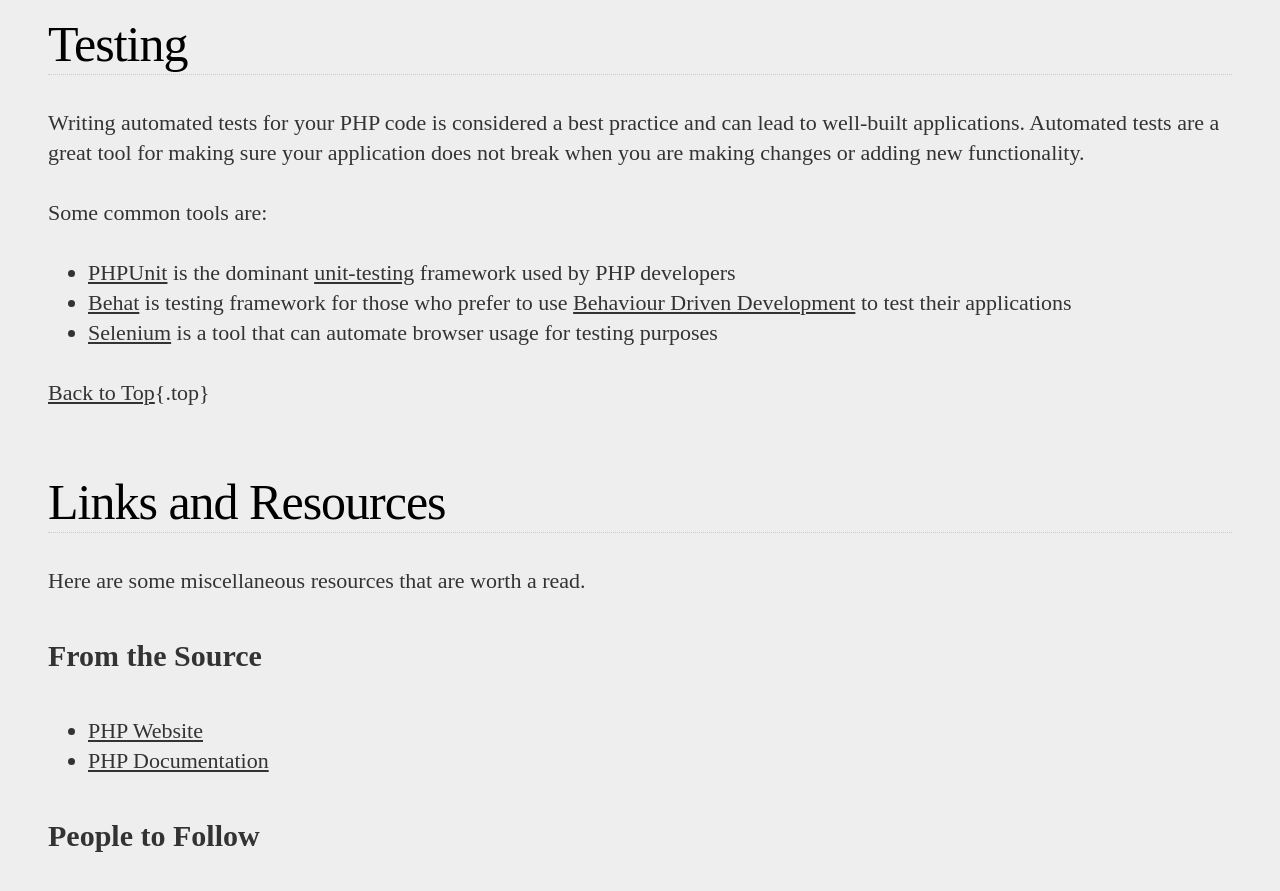
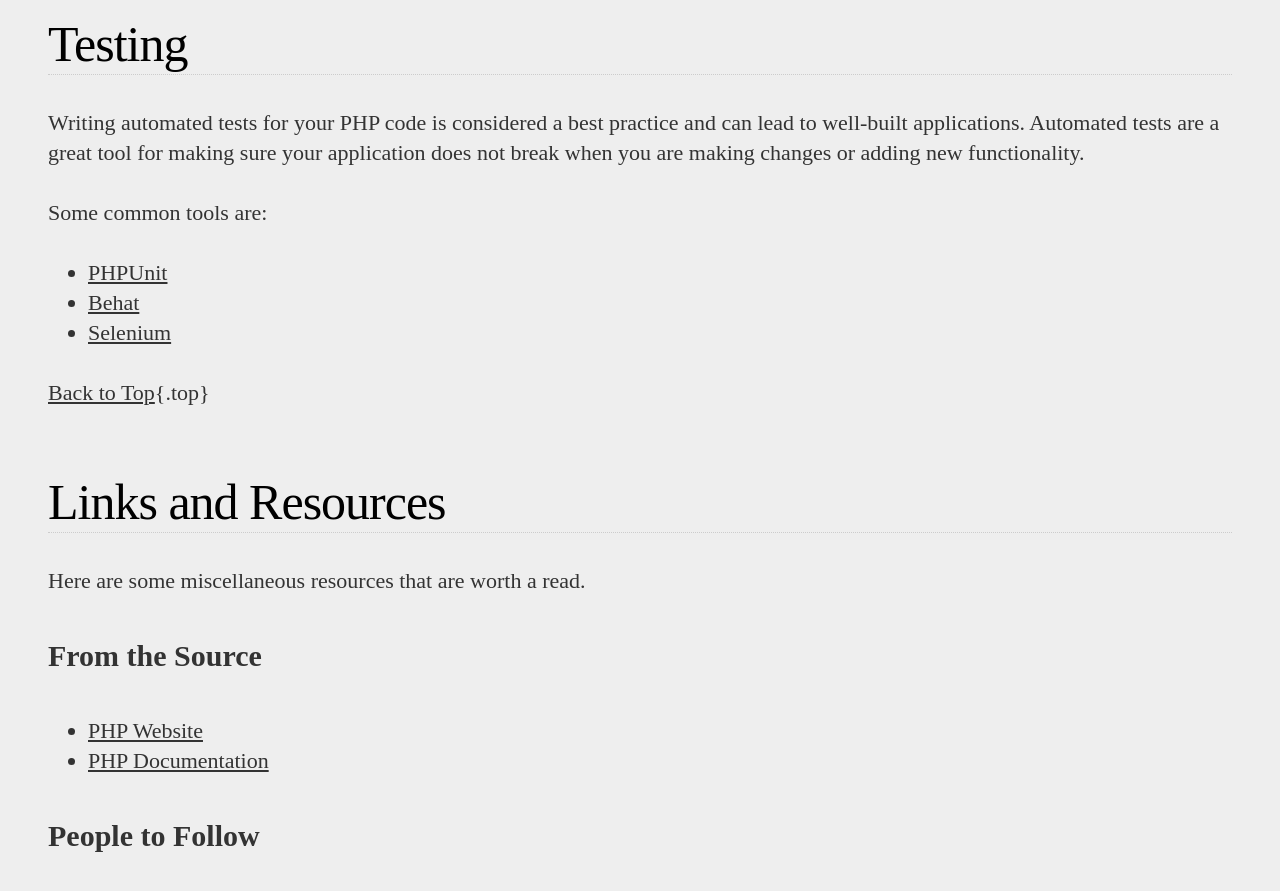
Before and after one commit to codeguy/php-the-right-way, a Jekyll site: the page built from index.html, in a window 1280 px wide and 900 px high, scrolled down 10220 px. Shown: the top 891 px of the window. Built offline with Jekyll 4.4.1, drawn with Linux system fonts in a browser that asks for light colours; some web fonts are replaced; Markdown is read by kramdown in place of the engine named in the settings; comment, search, counter and statistics services are not loaded.

Commit message:
Removed comments attached to links since some people apparantly think it makes the markdown files hard to read

```diff
--- a/_includes/testing.md
+++ b/_includes/testing.md
@@ -6,12 +6,8 @@ does not break when you are making changes or adding new functionality.
 
 Some common tools are:
 
-* [PHPUnit](http://phpunit.de) is the dominant [unit-testing](http://en.wikipedia.org/wiki/Unit_testing) framework used
-by PHP developers
-* [Behat](http://behat.org) is testing framework for those who prefer to
-use [Behaviour Driven Development](http://en.wikipedia.org/wiki/Behaviour-driven_development) to
-test their applications
-* [Selenium](http://seleniumhq.org/) is a tool that can automate browser usage
-for testing purposes
+* [PHPUnit](http://phpunit.de)
+* [Behat](http://behat.org)
+* [Selenium](http://seleniumhq.org/)
 
 [Back to Top](#top){.top}
```
